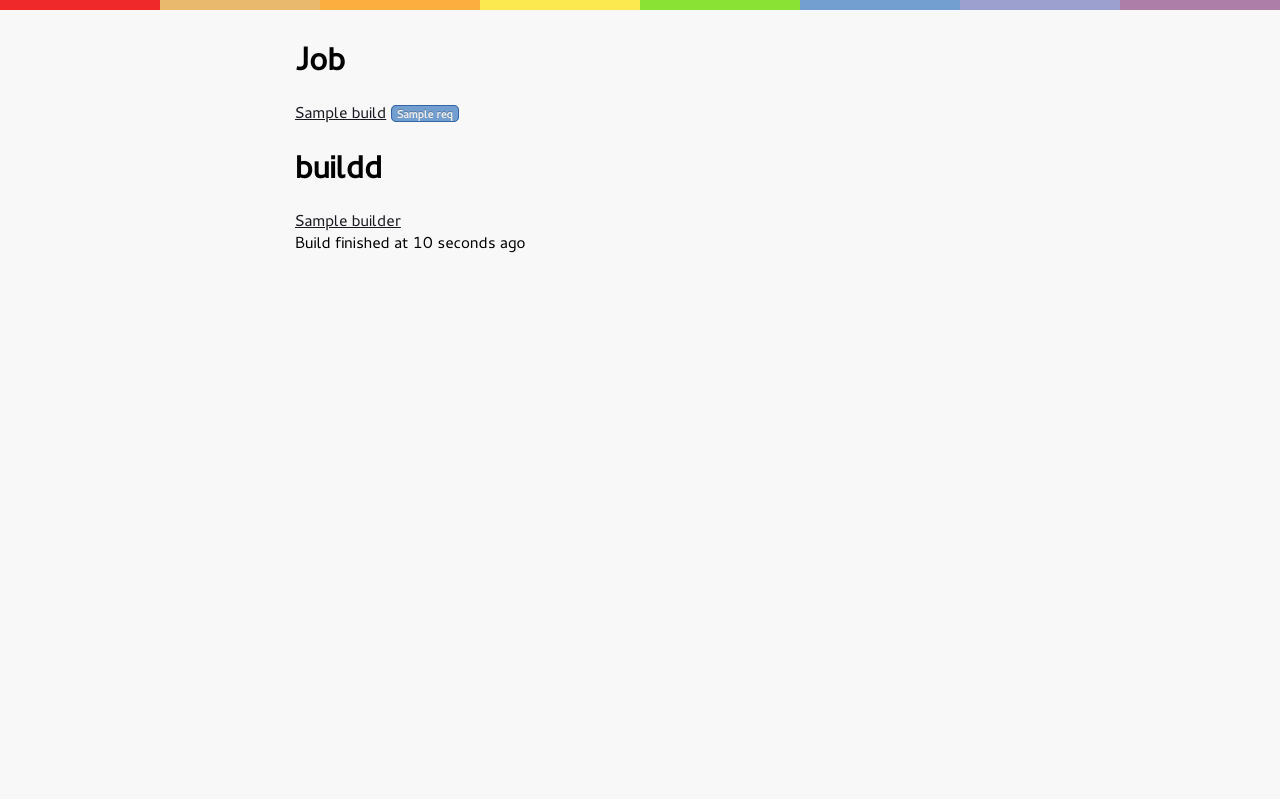
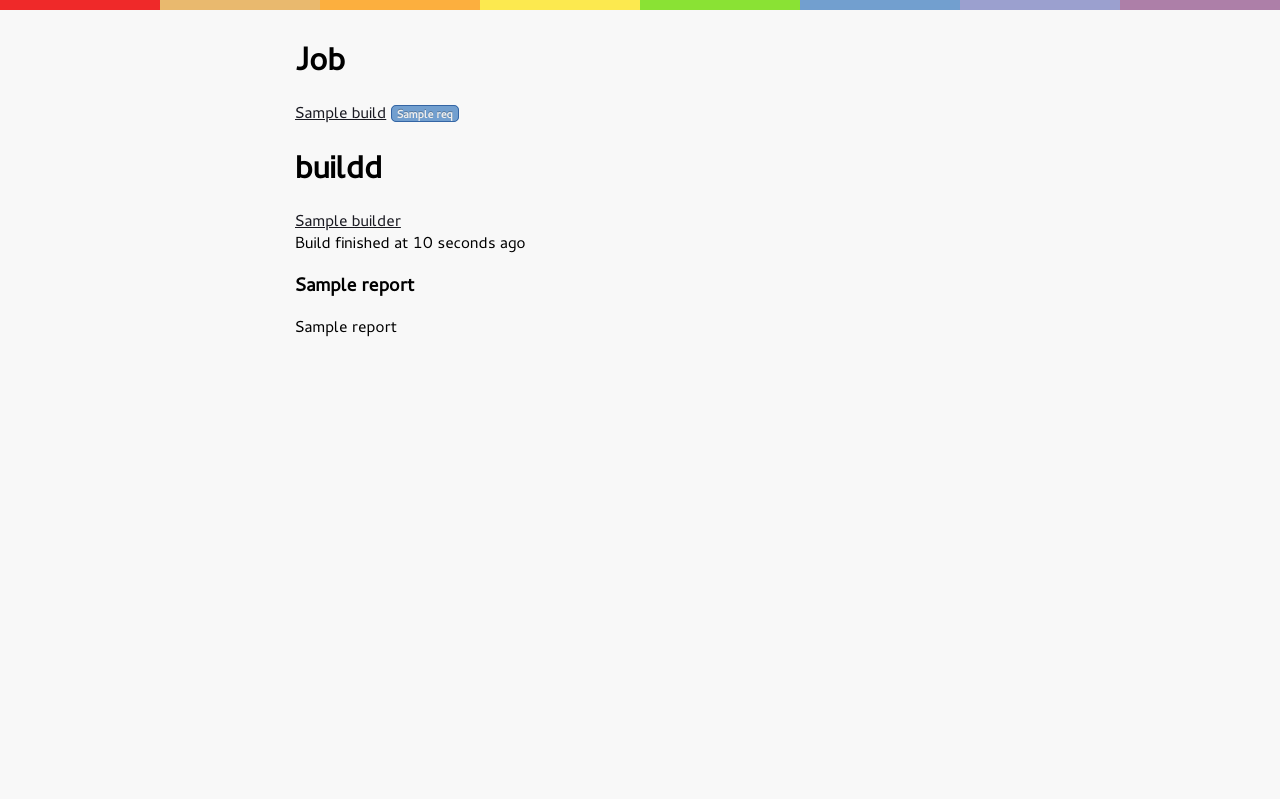
Before and after one commit to paultag/monomoy-old, a Flask app: template site/templates/build.html in a window 1280 px wide. Shown: the top 799 px of the page. Run offline with Flask 2, Linux system fonts and the light colour scheme; the template is opened without the code that fills it: most values are stand-ins (such as "Sample title", 1, 10 or a date in 2020); parts of the project's set-up code (start-up, migrations or seed data) failed here and were passed over.

Commit message:
Adding in a few tweaks

```diff
--- a/site/templates/build.html
+++ b/site/templates/build.html
@@ -16,4 +16,13 @@
 {% if build.finished %}
     Build finished at {{build.finished | humanize}}
 {% endif %}
+
+{% if build.report %}
+{% for report in build.report %}
+    <h3>{{report}}</h3>
+    {% for entry in build.report[report] %}
+    {{entry}}<br />
+    {% endfor %}
+{% endfor %}
+{% endif %}
 {% endblock %}
```
